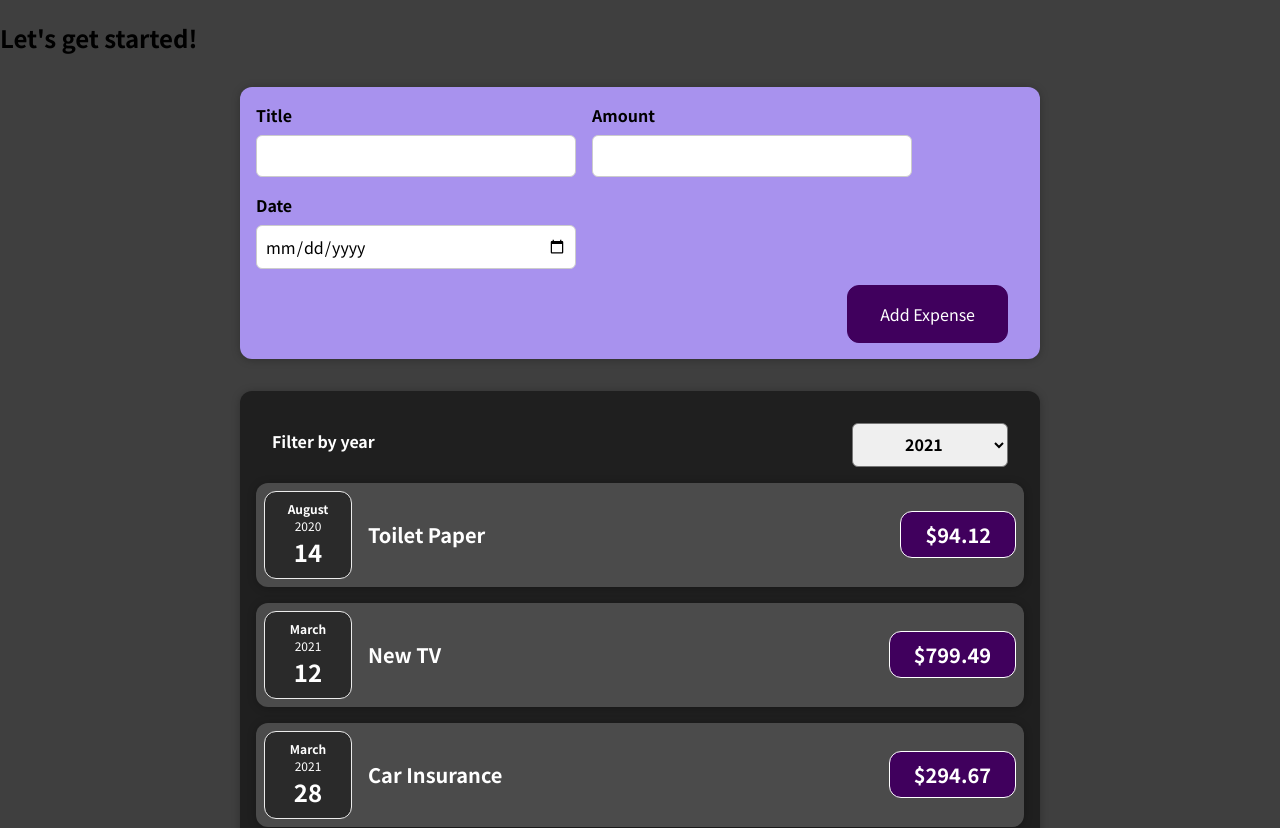
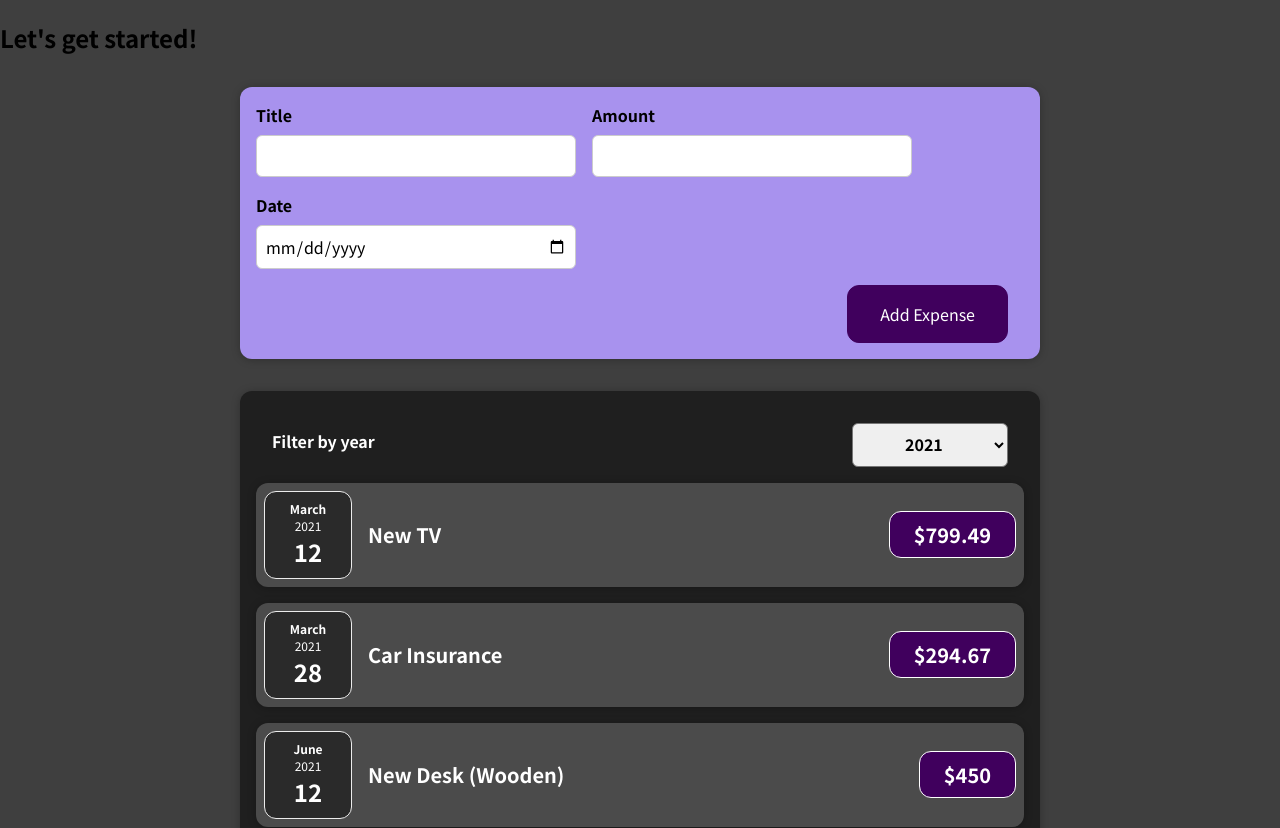
Before and after one commit to pohsienhsu/Expense-Tracker, a React (Create React App) app: page / in a window 1280 px wide. Shown: the top 828 px of the page. Built offline with nearby package versions, Linux system fonts and the light colour scheme.

Commit message:
Integrated year filter to expense item list

```diff
--- a/src/components/Expenses/Expenses.js
+++ b/src/components/Expenses/Expenses.js
@@ -11,12 +11,16 @@
 
   const filterChangeHandler = (selectedYear) => {
     setFilteredYear(selectedYear);
-  }
+  };
+
+  const filteredExpenses = props.items.filter((expense) => {
+    return expense.date.getFullYear().toString() === filteredYear;
+  });
 
   return (
     <Card className="expenses">
       <ExpensesFilter selected={filteredYear} onChangeFilter={filterChangeHandler} />
-      {props.items.map((expense) => {return <ExpenseItem key={expense.id} title={expense.title} amount={expense.amount} date={expense.date} />})}
+      {filteredExpenses.map((expense) => {return <ExpenseItem key={expense.id} title={expense.title} amount={expense.amount} date={expense.date} />})}
     </Card>
   )
 }
```
